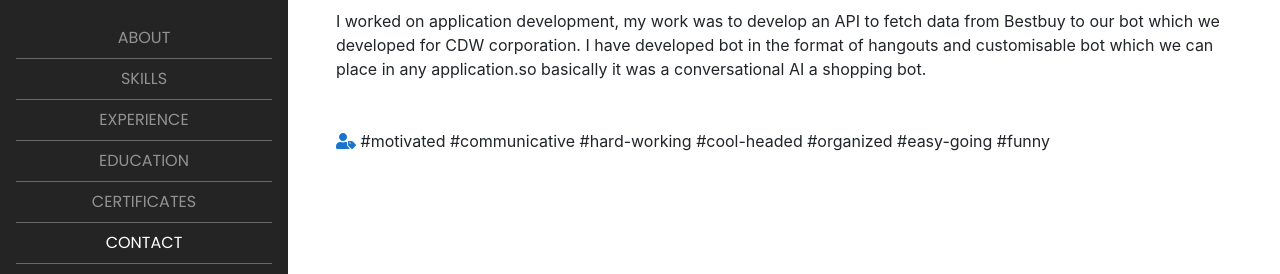
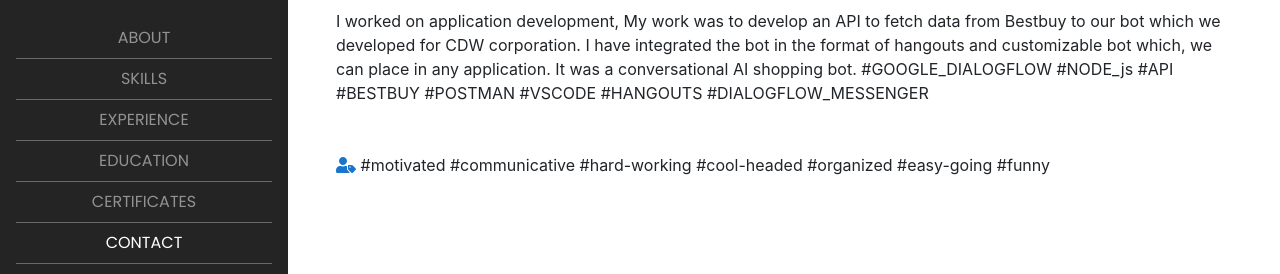
Before and after one commit to hussainsaquib/my_portfolio, a website with bundled scripts: page index.html in a window 1280 px wide. Shown: the part 204-478 px from the top of the page. Built offline with nearby package versions, Linux system fonts and the light colour scheme; files whose address does not match are found by name; a web font is replaced by a local one.

Commit message:
Update index.html
CHANGED DESCRIPTION OF JOB

```diff
--- a/index.html
+++ b/index.html
@@ -159,8 +159,11 @@
           </h4>
 
           <p class="mb-3">
-            I worked on application development, my work was to develop an API to fetch data from Bestbuy to our bot which we developed for CDW corporation. I have developed
-            bot in the format of hangouts and customisable bot which we can place in any application.so basically it was a conversational AI a shopping bot.
+            I worked on application development, My work was to develop an API to fetch data from Bestbuy to our bot which we developed for CDW corporation.
+            I have integrated the bot in the format of hangouts and customizable bot which, we can place in any application. It was a conversational AI  shopping bot.
+
+            #GOOGLE_DIALOGFLOW #NODE_js #API #BESTBUY #POSTMAN #VSCODE #HANGOUTS #DIALOGFLOW_MESSENGER
+
           </p>
 
 
```
